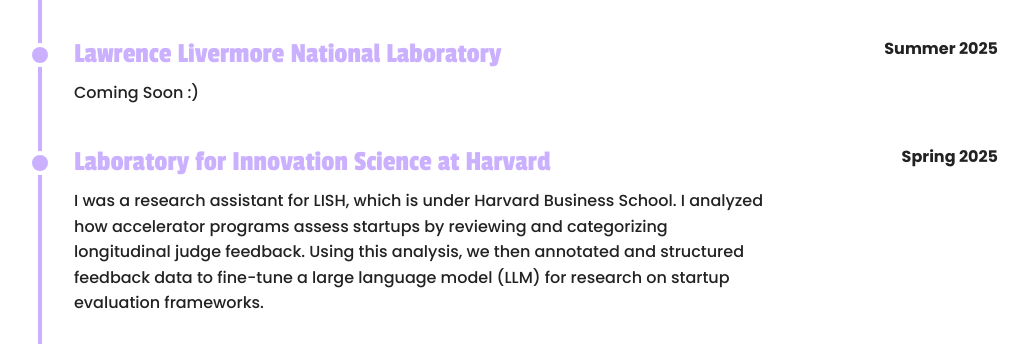
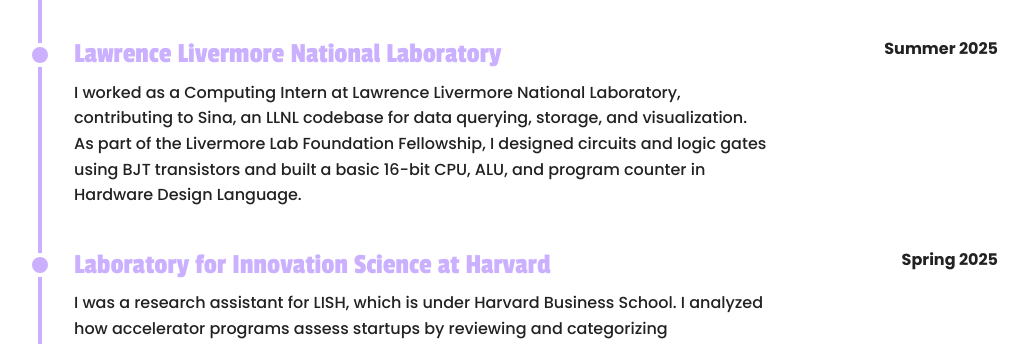
Before and after one commit to prishashethh/personalwebsite, a plain HTML site: page experiences/index.html in a window 1280 px wide. Shown: the part 1302-1646 px from the top of the page, without its empty margins (122-1151 px from the left). Drawn offline with nearby package versions, Linux system fonts and the light colour scheme.

Commit message:
updated experiences

```diff
--- a/experiences/index.html
+++ b/experiences/index.html
@@ -127,7 +127,10 @@
                 <div class="timeline-dot"></div>
                 <div class="timeline-content">
                   <h3>Lawrence Livermore National Laboratory</h3>
-                  <p>Coming Soon :)</p>
+                  <p>I worked as a Computing Intern at Lawrence Livermore National Laboratory,
+                    contributing to Sina, an LLNL codebase for data querying, storage, and visualization.
+                    As part of the Livermore Lab Foundation Fellowship, I designed circuits and logic gates using
+                    BJT transistors and built a basic 16-bit CPU, ALU, and program counter in Hardware Design Language.</p>
                 </div>
                 <div class="timeline-date">Summer 2025</div>
               </div>
```
